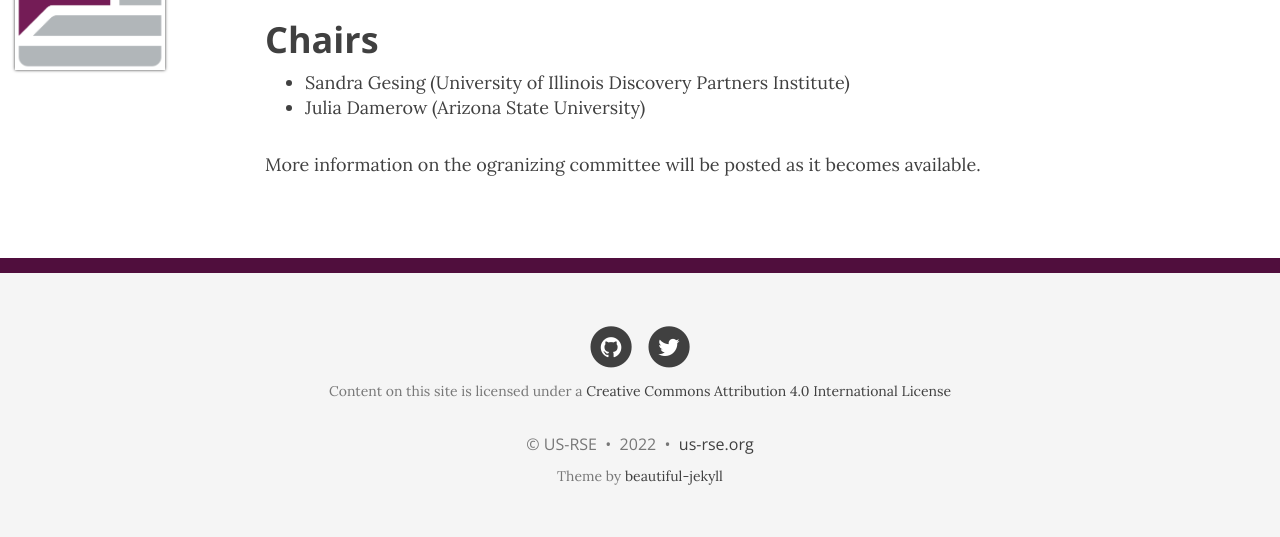
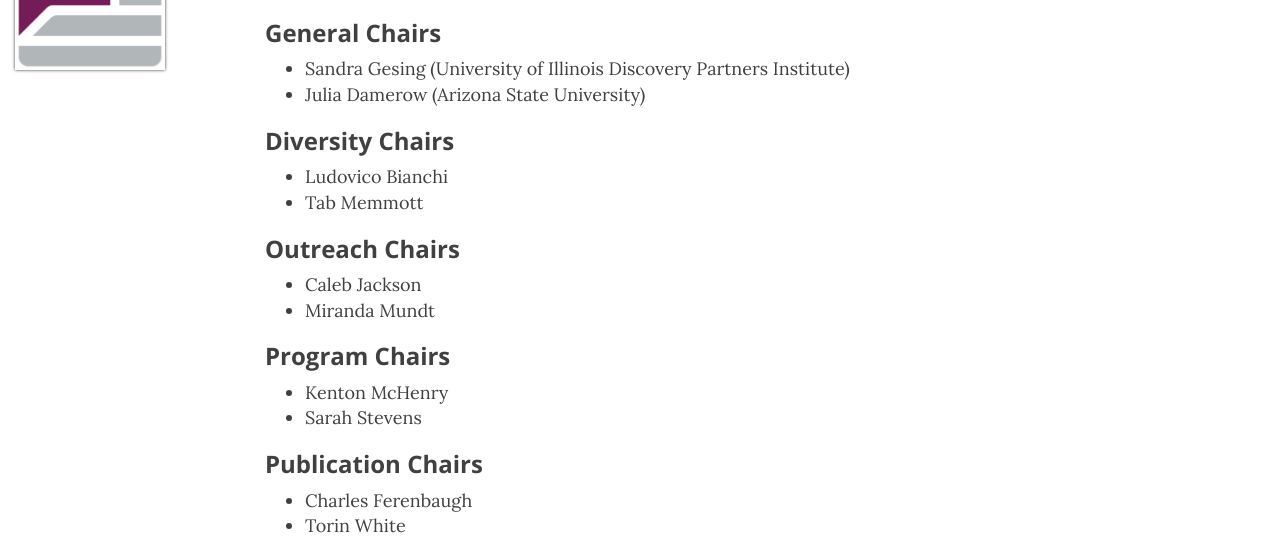
Before and after one commit to USRSE/usrse23, a Jekyll site: the page built from pages/organization.md, in a window 1280 px wide and 1319 px high, cut to the strip 100-637 px from the top of the window. Built offline with Jekyll 4.4.1, drawn with Linux system fonts in a browser that asks for light colours; nearby versions of some CDN libraries; some of the changed text lies outside the part shown.

Commit message:
added chairs

```diff
--- a/pages/organization.md
+++ b/pages/organization.md
@@ -5,10 +5,31 @@ description: Workshop Organization
 permalink: /organization/
 ---
 
-# Chairs
-
+### General Chairs
 - Sandra Gesing (University of Illinois Discovery Partners Institute)
 - Julia Damerow (Arizona State University)
 
+### Diversity Chairs
+- Ludovico Bianchi
+- Tab Memmott
 
-More information on the ogranizing committee will be posted as it becomes available.
+### Outreach Chairs
+- Caleb Jackson
+- Miranda Mundt
+
+### Program Chairs
+- Kenton McHenry
+- Sarah Stevens
+
+### Publication Chairs
+- Charles Ferenbaugh
+- Torin White
+
+### Sponsor Chairs
+- Angela Herring
+- Mahmood Shad
+- Chris Hill (MIT)
+
+### Student Chairs
+- Nicole Brewer
+- Carrie Brown
```
